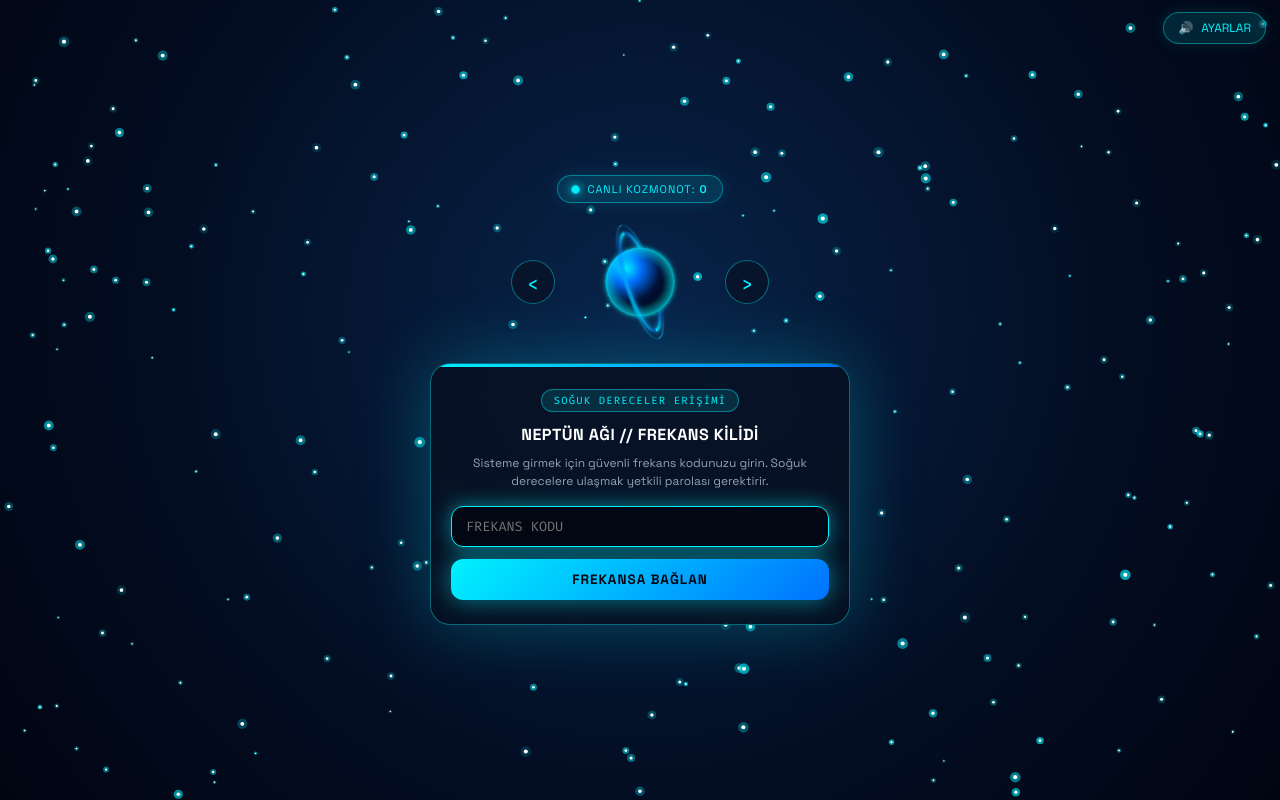
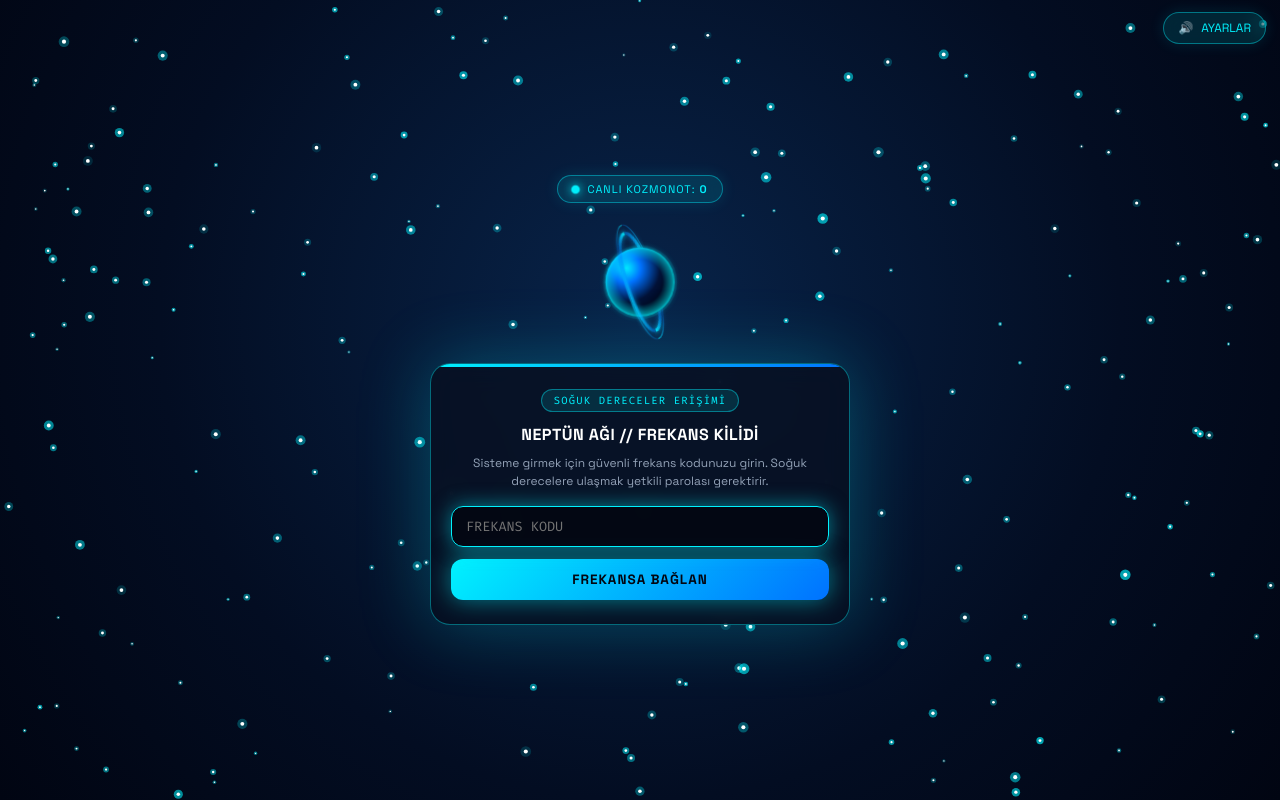
Before and after one commit to idrisTR/kozmik-chat-update, a website: page index.html in a window 1280 px wide. Drawn offline with nearby package versions, Linux system fonts and the light colour scheme; no server answers.

Commit message:
Update index.html

```diff
--- a/index.html
+++ b/index.html
@@ -514,7 +514,7 @@
         </div>
 
         <div class="planet-selector-wrapper">
-            <button class="planet-nav-btn" id="btn-prev-planet" onclick="togglePlanetMode()" title="Gezegen Değiştir">‹</button>
+            <button class="planet-nav-btn" id="btn-prev-planet" style="display:none;" onclick="togglePlanetMode()" title="Gezegen Değiştir">‹</button>
 
             <div class="planet-box">
                 <!-- NEPTÜN SVG -->
@@ -610,7 +610,7 @@
                 </svg>
             </div>
 
-            <button class="planet-nav-btn" id="btn-next-planet" onclick="togglePlanetMode()" title="Gezegen Değiştir">›</button>
+            <button class="planet-nav-btn" id="btn-next-planet" style="display:none;" onclick="togglePlanetMode()" title="Gezegen Değiştir">›</button>
         </div>
 
         <div class="gateway-card" id="gateway-card-box">
@@ -1356,9 +1356,7 @@
                 if (res.success) {
                     currentUser = res.user;
                     saveSession(res.token);
-                    if (validatedPasscodeRole === 'dev' || validatedPasscodeRole === 'vip') {
-                        currentUser.role = validatedPasscodeRole;
-                    }
+                    // Rol her zaman sunucudan gelir (kurucu rolü ezilmesin)
                     unlockPlatform();
                 } else if (res.isBanned) {
                     playSoundFx(140, 'sawtooth', 0.4);
```
